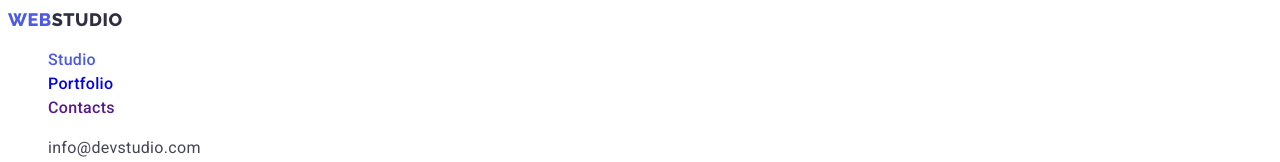
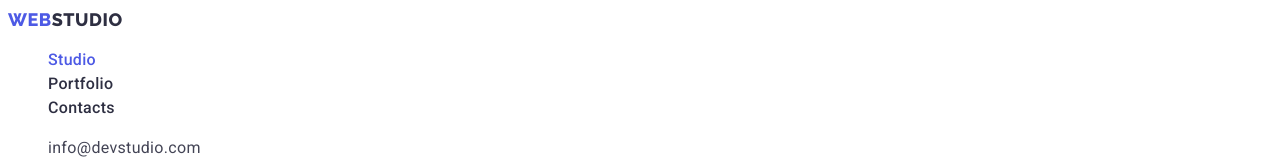
Before and after one commit to Sanya486/goit-markup-hw-02, a plain HTML site: page index.html in a window 1280 px wide. Shown: the top 162 px of the page. Drawn offline with Linux system fonts and the light colour scheme.

Commit message:
fix bugs

```diff
--- a/css/styles.css
+++ b/css/styles.css
@@ -96,6 +96,9 @@ body {
     color: var(--secondary-color)
 }
 
+.other-page{
+    color: var(--headline-color);
+}
 .other-page:hover,
 .other-page:focus {
     color: var(--logo-style-color)
```
